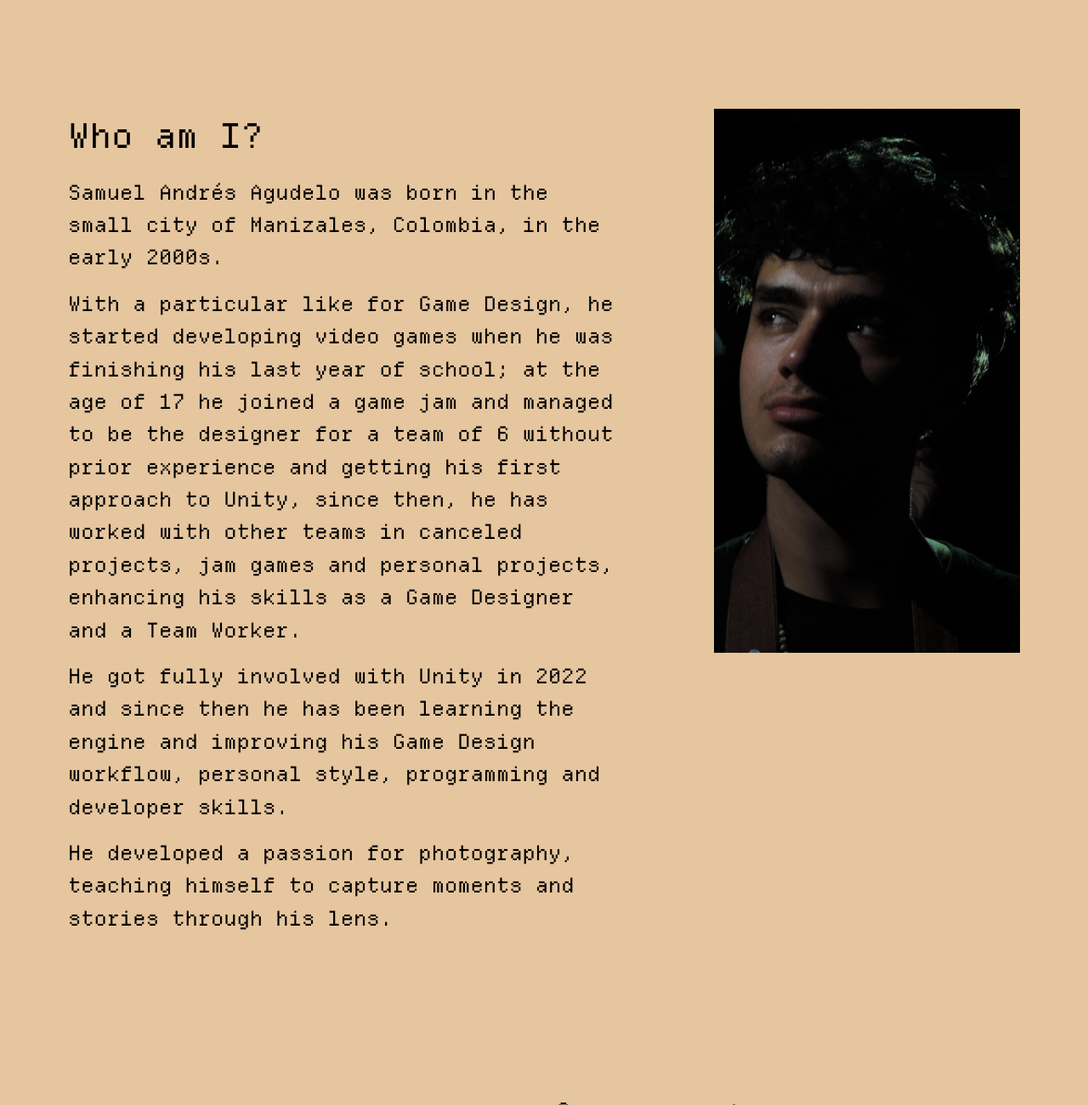
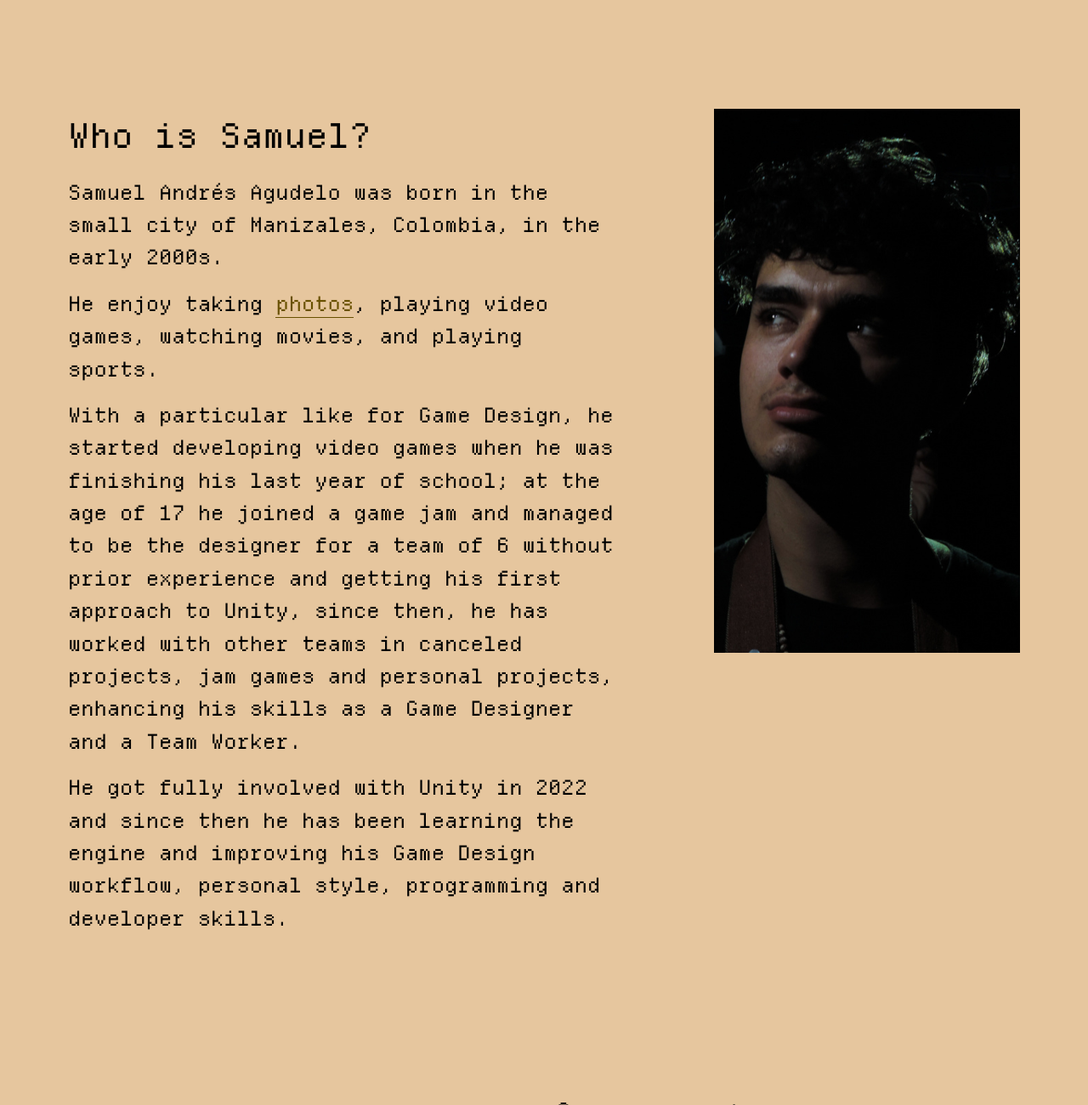
Before and after one commit to HAMSOFT23/sagudeloWeb, a plain HTML site: page index.html in a window 1280 px wide. Shown: the part 794-2094 px from the top of the page at 85% size. Drawn offline with Linux system fonts and the light colour scheme; files whose address does not match are found by name.

Commit message:
"About" section update

```diff
--- a/index.html
+++ b/index.html
@@ -51,8 +51,12 @@
         <section id="about" class="about-section">
 
           <div class="about-text-content">
-              <h2>Who am I?</h2>
+              <h2>Who is Samuel?</h2>
               <p>Samuel Andrés Agudelo was born in the small city of Manizales, Colombia, in the early 2000s.</p>
+
+              <p>He enjoy taking <a href="https://www.instagram.com/samuag23" target="_blank" rel="noopener noreferrer">photos</a>,
+                playing video games, watching movies, and playing sports.</p>
+
               <p>With a particular like for Game Design, he started developing video games when he was finishing
                   his last year of school; at the age of 17 he joined a game jam and managed to be the designer for
                   a team of 6 without prior experience and getting his first approach to Unity, since then, he has
@@ -60,7 +64,6 @@
                   as a Game Designer and a Team Worker.</p>
               <p>He got fully involved with Unity in 2022 and since then he has been learning the engine and improving
                   his Game Design workflow, personal style, programming and developer skills.</p>
-              <p>He developed a passion for photography, teaching himself to capture moments and stories through his lens.</p>
           </div>
 
           <div class="profile-image-container">
```
